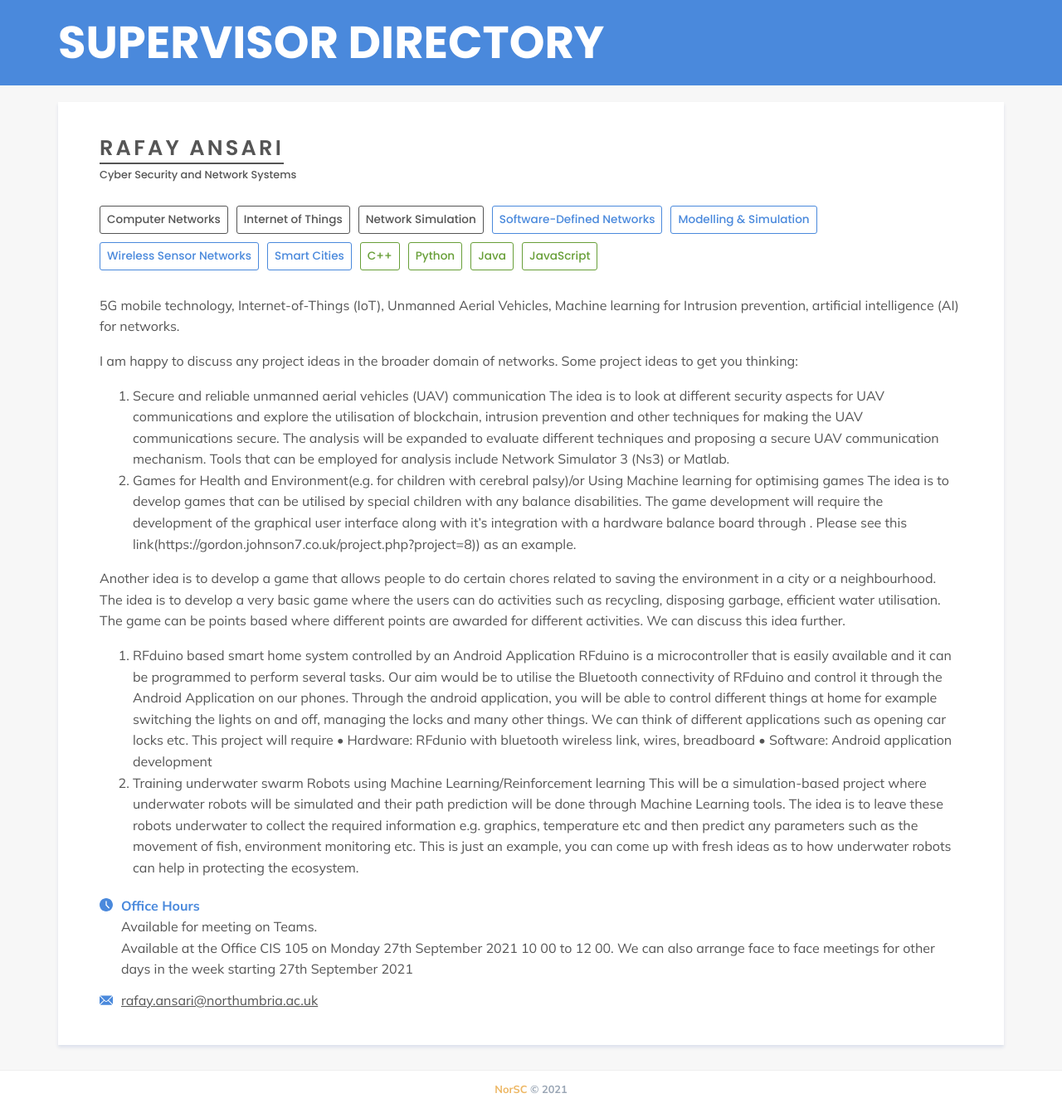
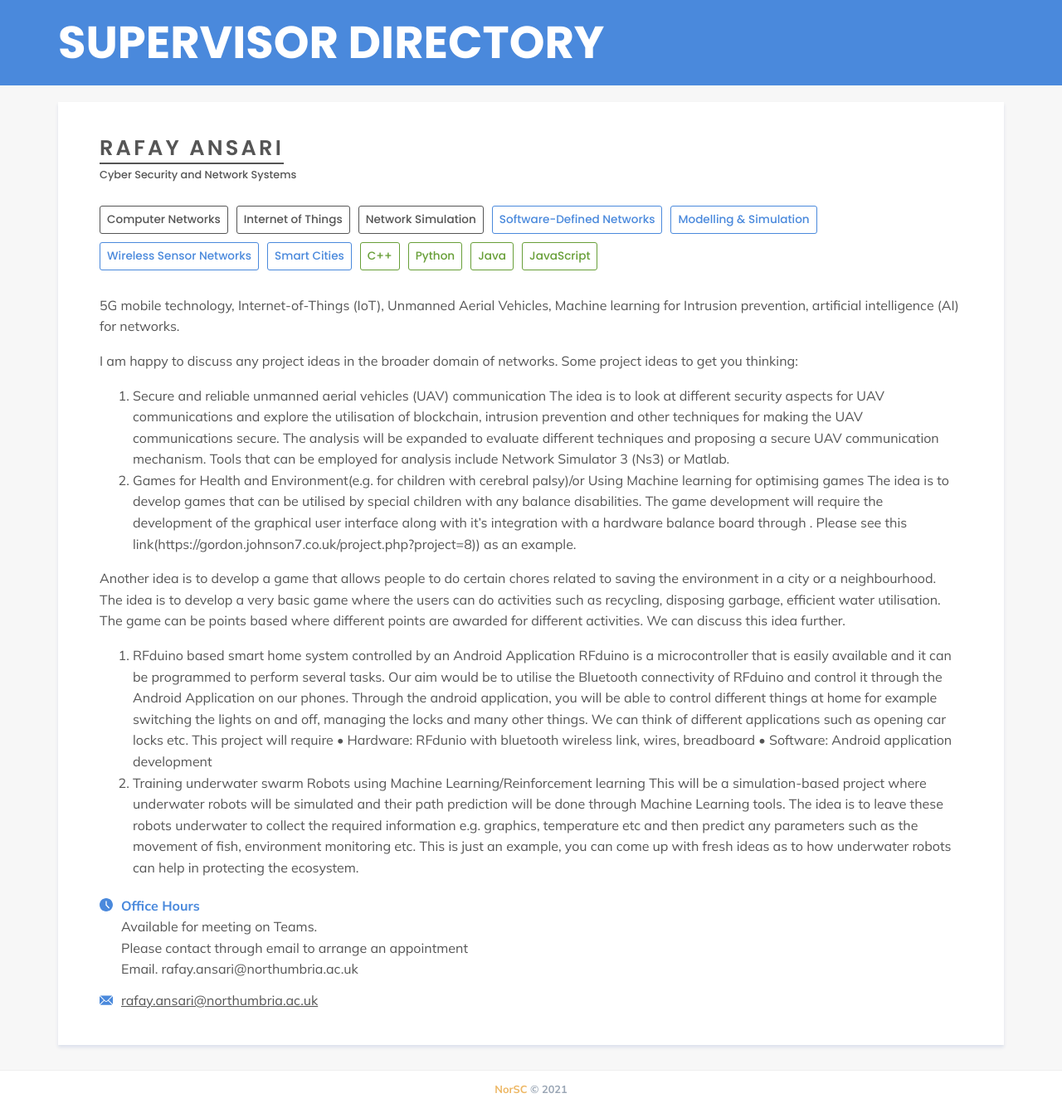
Before and after one commit to NorSC/supervisor-search, a Jekyll site: the page built from _supervisors/rafay-ansari.md, in a window 1280 px wide. Shown: the whole page at 83% size. Built offline with Jekyll 4.4.1, drawn with Linux system fonts in a browser that asks for light colours; a script that is not in the unit is left out.

Commit message:
Update Supervisors “rafay-ansari”

```diff
--- a/_supervisors/rafay-ansari.md
+++ b/_supervisors/rafay-ansari.md
@@ -5,10 +5,10 @@ available: true
 available_msc: true
 available_phd: true
 email: rafay.ansari@northumbria.ac.uk
-office_hours: >-
+office_hours: |-
   Available for meeting on Teams.
-
-  Available at the Office CIS 105 on Monday 27th September 2021 10 00 to 12 00. We can also arrange face to face meetings for other days in the week starting 27th September 2021
+  Please contact through email to arrange an appointment
+  Email. rafay.ansari@northumbria.ac.uk
 research_group: Cyber Security and Network Systems
 research_themes:
   - Computer Networks
```
